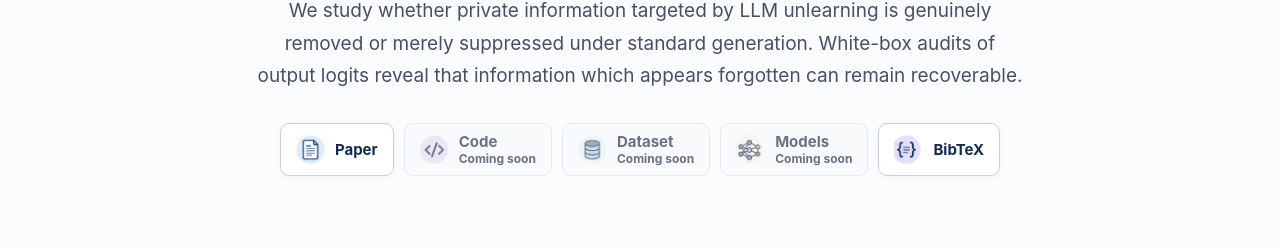
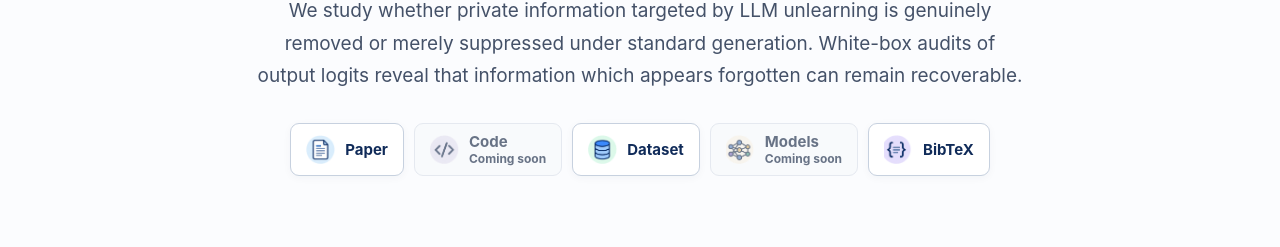
Before and after one commit to Brunstud/fpi-unlearning, a plain HTML site: page index.html in a window 1280 px wide. Shown: the part 553-800 px from the top of the page. Drawn offline with Linux system fonts and the light colour scheme.

Commit message:
add dataset

```diff
--- a/index.html
+++ b/index.html
@@ -88,10 +88,11 @@
             <img src="assets/icons/code.png" width="30" height="29" alt="">
             <span>Code <small>Coming soon</small></span>
           </span>
-          <span class="resource-link is-disabled" aria-label="Dataset, coming soon">
+          <a class="resource-link" href="https://huggingface.co/datasets/shichenghu/personal-info-unlearning">
+          <!-- <span class="resource-link is-disabled" aria-label="Dataset, coming soon"> -->
             <img src="assets/icons/dataset.png" width="30" height="29" alt="">
-            <span>Dataset <small>Coming soon</small></span>
-          </span>
+            <span>Dataset</span>
+          </a>
           <span class="resource-link is-disabled" aria-label="Models, coming soon">
             <img src="assets/icons/model.png" width="30" height="29" alt="">
             <span>Models <small>Coming soon</small></span>
@@ -417,10 +418,12 @@
           <img src="assets/icons/code.png" width="40" height="39" alt="">
           <span><strong>Code</strong><small>Coming soon</small></span>
         </div>
-        <div aria-label="Dataset, coming soon">
+        <a href="https://huggingface.co/datasets/shichenghu/personal-info-unlearning">
+        <!-- <div aria-label="Dataset, coming soon"> -->
           <img src="assets/icons/dataset.png" width="40" height="39" alt="">
-          <span><strong>Dataset</strong><small>Coming soon</small></span>
-        </div>
+          <span><strong>Dataset</strong><small>personal-info-unlearning </small></span>
+          <span aria-hidden="true">↗</span>
+        </a>
         <div aria-label="Models, coming soon">
           <img src="assets/icons/model.png" width="40" height="39" alt="">
           <span><strong>Models</strong><small>Coming soon</small></span>
```
